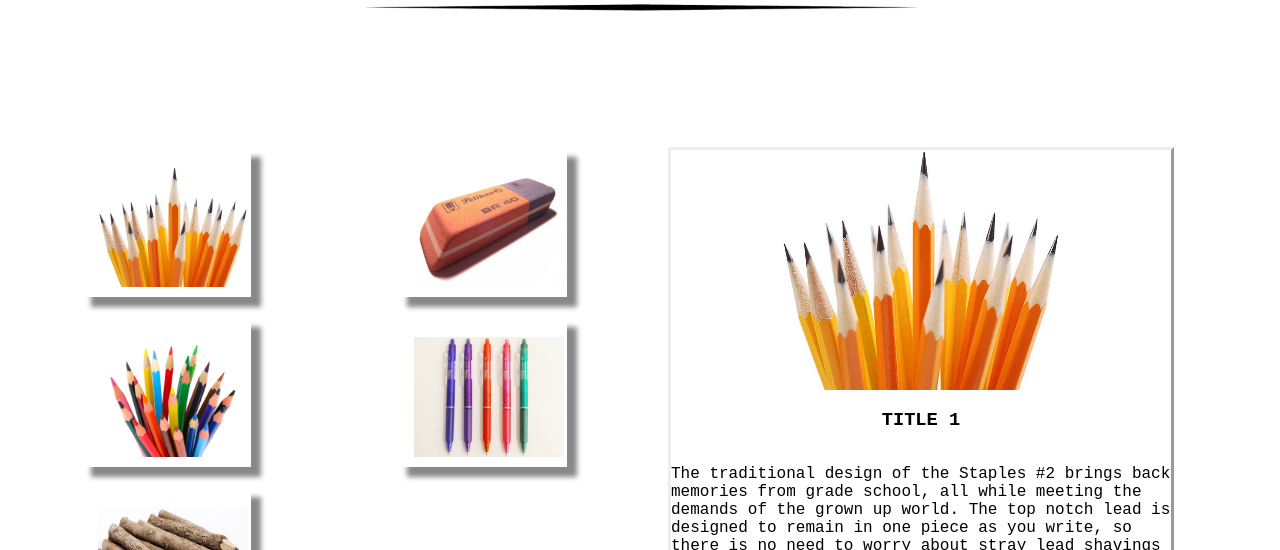
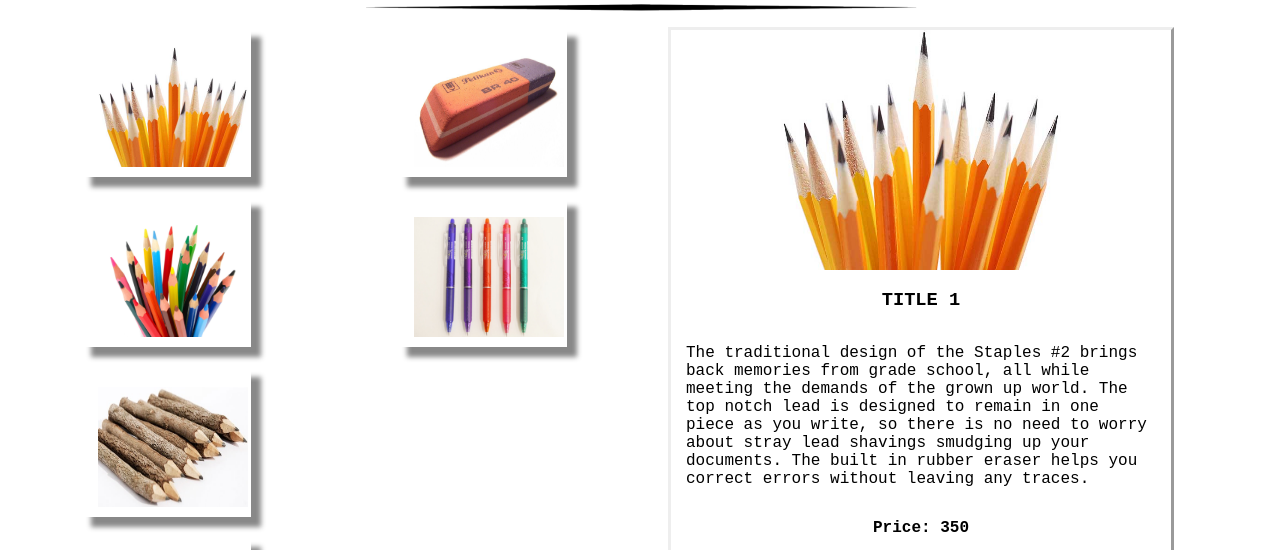
Before and after one commit to Robinhiio/Pennor, a plain HTML site: page products.html in a window 1280 px wide. Shown: the part 193-743 px from the top of the page. Drawn offline with nearby package versions, Linux system fonts and the light colour scheme; a script that the page names is missing.

Commit message:
cart fungerar + lite margins

```diff
--- a/css/responsive.css
+++ b/css/responsive.css
@@ -39,10 +39,6 @@ header{
   text-decoration: none;
   color: #000000;
 }
-main{
-  padding-top: 15vh;
-}
-
 #nav > ul > li
 {
   margin-right: 10vw;
@@ -207,7 +203,6 @@ footer
 .products_main {
   display: flex;
   flex-direction: row;
-  margin-top: 0;
   border-top-color: black;
 }
 
@@ -234,7 +229,6 @@ footer
   margin-top: 10px;
   margin-right: 70px;
   width: 500px;
-  height: 600px;
   align-self: center;
 }
 
@@ -244,7 +238,7 @@ footer
 }
 
 .item_description_p {
-
+  margin: 15px;
 }
 
 .item_description_h3 {
--- a/js.js
+++ b/js.js
@@ -8,9 +8,10 @@ $(document).ready(function () {
 
     drawItems();
     var existingEntries = JSON.parse(localStorage.getItem("itemList"));
+    /*
     var totalQuantity = countTotalQuantity(existingEntries);
     $('.cart_quantity').text("[" + totalQuantity + "]");
-
+*/
     function drawItems() {
         for (var i = 0; i < items.length; i++) {
             var itemDiv = $('<div class="item_div"></div>').data("item", i);    //CREATE DIV THATH CONTAIN ITEM NUMBER INDEX
@@ -52,12 +53,14 @@ $(document).ready(function () {
         }
         if (found === false) existingEntries.push(addedItem);
 
-        var totalQuantity = countTotalQuantity(existingEntries);
+       // var totalQuantity = countTotalQuantity(existingEntries);
 
         localStorage.setItem("itemList", JSON.stringify(existingEntries));
         flyToElement($(".item_description_img"), $(".cart"));
+        /*
         console.log(totalQuantity);
         $('.cart_quantity').text("[" + totalQuantity + "]");
+        */
     });
 
     //CHECKOUT FUNCTIONS
@@ -130,7 +133,7 @@ $(document).ready(function () {
 
 
     }
-
+/*
     function countTotalQuantity(existingEntries) {
         var totalQuantity = 0;
         for (var i = 0; i < existingEntries.length; i++) {
@@ -138,6 +141,6 @@ $(document).ready(function () {
         }
         return totalQuantity;
     }
-
+*/
 
 });
```
